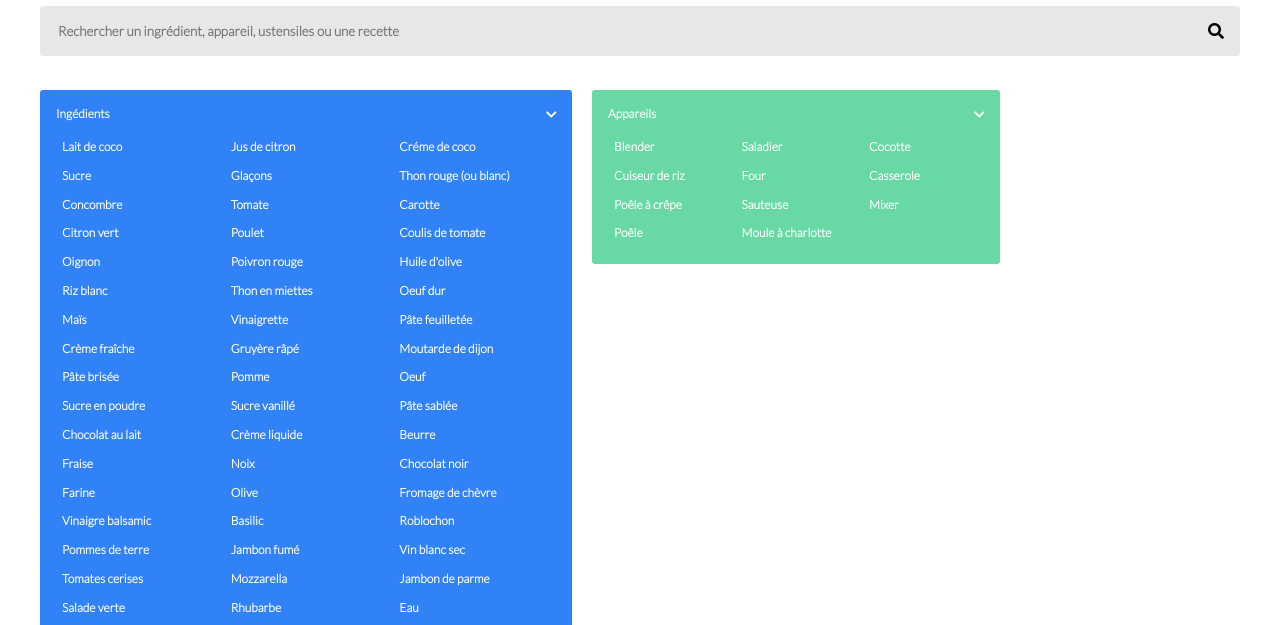
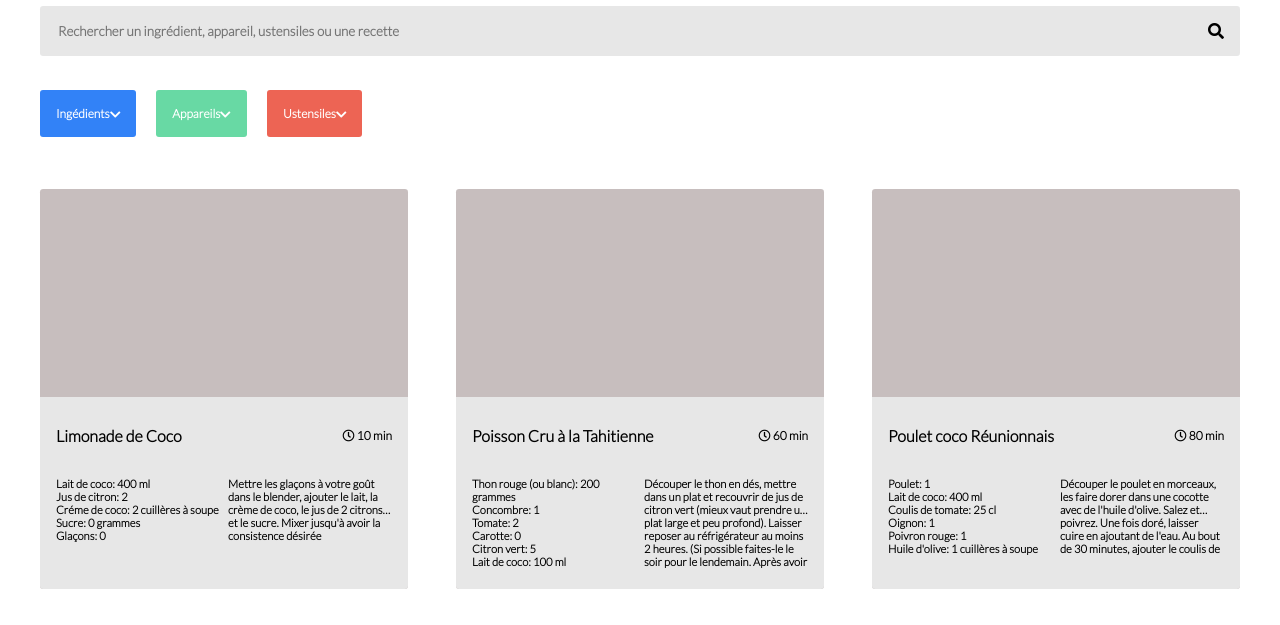
Before and after one commit to Zokiasu/OC_P7, a website with bundled scripts: page index.html in a window 1280 px wide. Shown: the part 162-787 px from the top of the page. Built offline with nearby package versions, Linux system fonts and the light colour scheme.

Commit message:
fix filter

```diff
--- a/javascript/index.js
+++ b/javascript/index.js
@@ -206,6 +206,8 @@ const handleDivList = () => {
                     element.style.filter = 'brightness(95%)';
                     element.querySelector('.fa-chevron-up').style.transform = 'rotate(0deg)';
                     element.querySelector('div').style.display = 'grid';
+                    element.querySelector('div').style.gridTemplateColumns = '1fr 1fr 1fr';
+
                 } else {
                     closeDivList(element);
                 }
--- a/style.css
+++ b/style.css
@@ -131,7 +131,7 @@ main > header > aside > .listField {
   margin-right: 1rem;
   color: white;
   border-radius: 3px;
-  cursor: pointer;
+  max-width: 500px;
 }
 
 main > header > aside > .listField > span > input {
@@ -160,15 +160,12 @@ main > header > aside > .listField .fa-chevron-up {
 }
 
 main > header > aside > .listField > .list {
-  display: none;
   overflow: auto;
   width: 100%;
   height: 90%;
   margin-top: 1.5em;
   transition: all 0.3s;
-  display: grid;
-  grid-template-columns: repeat(3, 1fr);
-  grid-gap: 0.5em;
+  display: none;
 }
 
 main > header > aside > .listField > .list::-webkit-scrollbar {
@@ -186,7 +183,6 @@ main > header > aside > .listField > .list > span {
 
 main > header > aside > #ingredientField {
   background: #3282F7;
-  max-width: 500px;
 }
 
 main > header > aside > #ingredientField > #ingredientList::-webkit-scrollbar-thumb {
```
